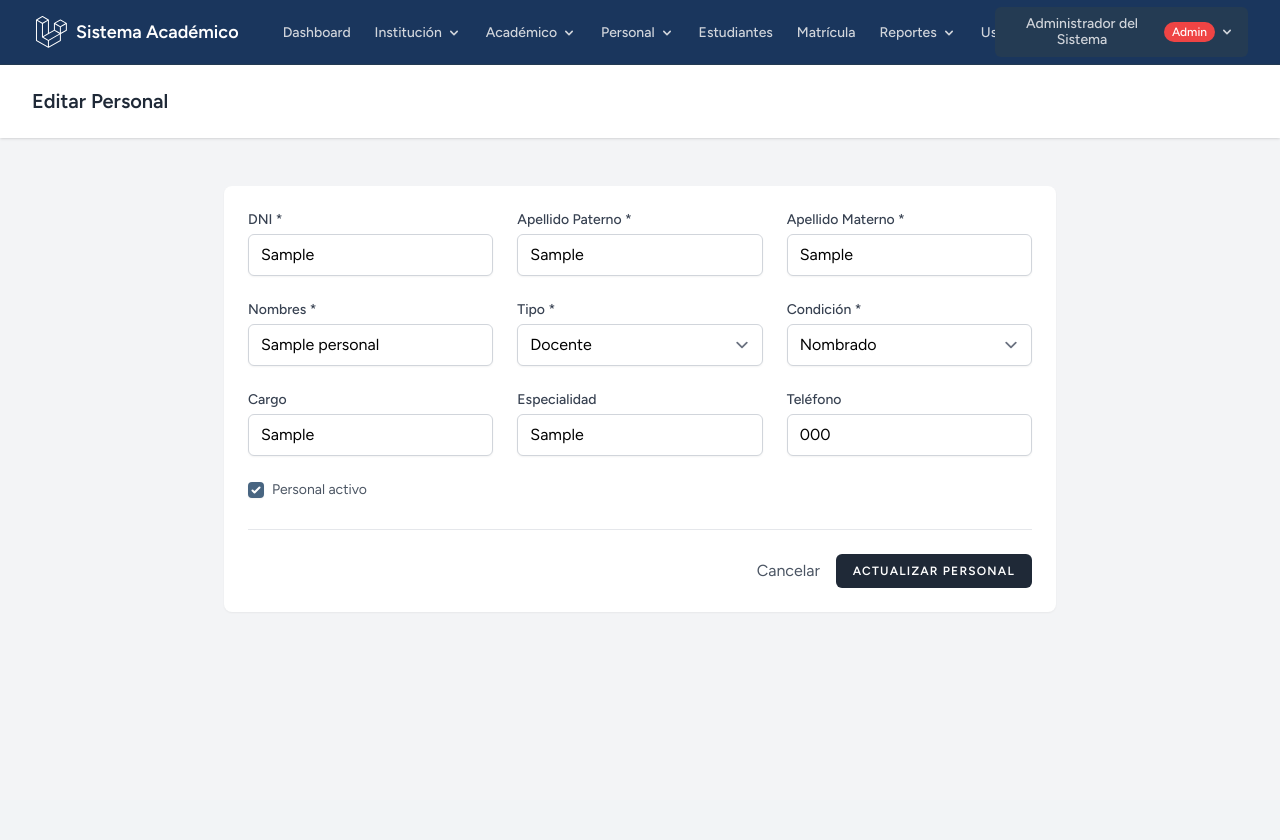
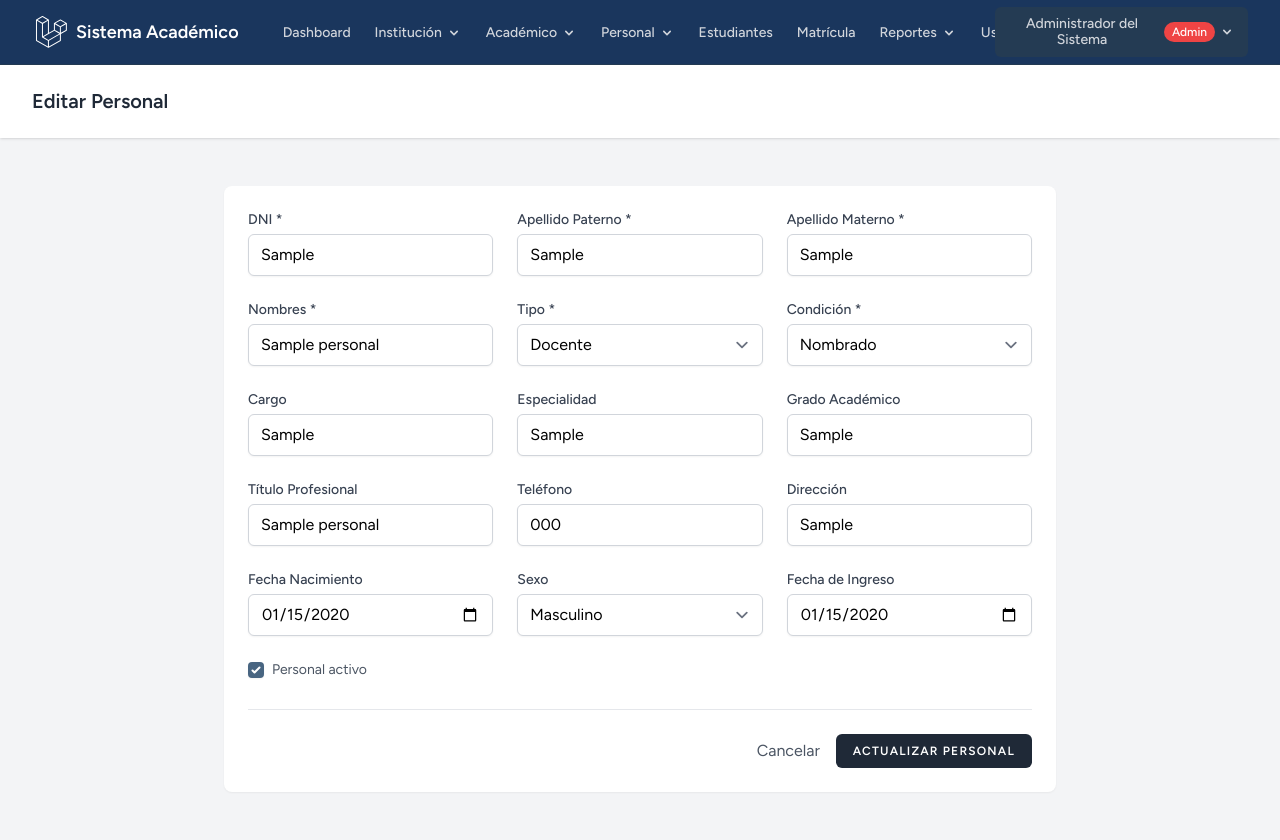
Before and after one commit to franconmvp/sistema-academico, a Laravel app: page /admin/personal/1/edit in a window 1280 px wide. Before the commit the page ends 612 px from the top, so only its background shows below. Run offline with Laravel 12, Linux system fonts and the light colour scheme; a user stored in the database is signed in; data comes from the database, SQL or seed files in the repository; tables that the repository leaves empty hold one stand-in row (values such as "Sample post"); style sheets or scripts are compiled from the project's sources; parts of the project's set-up code (start-up, migrations or seed data) failed here and were passed over.

Commit message:
Add nullable fields to personal form and controller
Co-authored-by: franconmvp <franconmvp@gmail.com>

```diff
--- a/app/Http/Controllers/Admin/PersonalController.php
+++ b/app/Http/Controllers/Admin/PersonalController.php
@@ -73,15 +73,15 @@ class PersonalController extends Controller
             'apellido_paterno' => $validated['apellido_paterno'],
             'apellido_materno' => $validated['apellido_materno'],
             'tipo' => $validated['tipo'],
-            'cargo' => $validated['cargo'],
-            'especialidad' => $validated['especialidad'],
-            'grado_academico' => $validated['grado_academico'],
-            'titulo_profesional' => $validated['titulo_profesional'],
-            'telefono' => $validated['telefono'],
-            'direccion' => $validated['direccion'],
-            'fecha_nacimiento' => $validated['fecha_nacimiento'],
-            'sexo' => $validated['sexo'],
-            'fecha_ingreso' => $validated['fecha_ingreso'],
+            'cargo' => $validated['cargo'] ?? null,
+            'especialidad' => $validated['especialidad'] ?? null,
+            'grado_academico' => $validated['grado_academico'] ?? null,
+            'titulo_profesional' => $validated['titulo_profesional'] ?? null,
+            'telefono' => $validated['telefono'] ?? null,
+            'direccion' => $validated['direccion'] ?? null,
+            'fecha_nacimiento' => $validated['fecha_nacimiento'] ?? null,
+            'sexo' => $validated['sexo'] ?? null,
+            'fecha_ingreso' => $validated['fecha_ingreso'] ?? null,
             'condicion' => $validated['condicion'],
             'activo' => true,
         ]);
--- a/resources/views/admin/personal/edit.blade.php
+++ b/resources/views/admin/personal/edit.blade.php
@@ -48,8 +48,36 @@
                                 <x-text-input id="especialidad" name="especialidad" type="text" class="mt-1 block w-full" :value="old('especialidad', $personal->especialidad)" />
                             </div>
                             <div>
+                                <x-input-label for="grado_academico" value="Grado Académico" />
+                                <x-text-input id="grado_academico" name="grado_academico" type="text" class="mt-1 block w-full" :value="old('grado_academico', $personal->grado_academico)" />
+                            </div>
+                            <div>
+                                <x-input-label for="titulo_profesional" value="Título Profesional" />
+                                <x-text-input id="titulo_profesional" name="titulo_profesional" type="text" class="mt-1 block w-full" :value="old('titulo_profesional', $personal->titulo_profesional)" />
+                            </div>
+                            <div>
                                 <x-input-label for="telefono" value="Teléfono" />
                                 <x-text-input id="telefono" name="telefono" type="text" class="mt-1 block w-full" :value="old('telefono', $personal->telefono)" />
+                            </div>
+                            <div>
+                                <x-input-label for="direccion" value="Dirección" />
+                                <x-text-input id="direccion" name="direccion" type="text" class="mt-1 block w-full" :value="old('direccion', $personal->direccion)" />
+                            </div>
+                            <div>
+                                <x-input-label for="fecha_nacimiento" value="Fecha Nacimiento" />
+                                <x-text-input id="fecha_nacimiento" name="fecha_nacimiento" type="date" class="mt-1 block w-full" :value="old('fecha_nacimiento', $personal->fecha_nacimiento?->format('Y-m-d'))" />
+                            </div>
+                            <div>
+                                <x-input-label for="sexo" value="Sexo" />
+                                <select id="sexo" name="sexo" class="mt-1 block w-full border-gray-300 focus:border-primary-500 focus:ring-primary-500 rounded-md shadow-sm">
+                                    <option value="">Seleccione...</option>
+                                    <option value="M" {{ old('sexo', $personal->sexo) == 'M' ? 'selected' : '' }}>Masculino</option>
+                                    <option value="F" {{ old('sexo', $personal->sexo) == 'F' ? 'selected' : '' }}>Femenino</option>
+                                </select>
+                            </div>
+                            <div>
+                                <x-input-label for="fecha_ingreso" value="Fecha de Ingreso" />
+                                <x-text-input id="fecha_ingreso" name="fecha_ingreso" type="date" class="mt-1 block w-full" :value="old('fecha_ingreso', $personal->fecha_ingreso?->format('Y-m-d'))" />
                             </div>
                             <div class="md:col-span-3">
                                 <label class="inline-flex items-center">
```
Also changed, not shown: resources/views/admin/personal/create.blade.php (+12 -0 lines).
